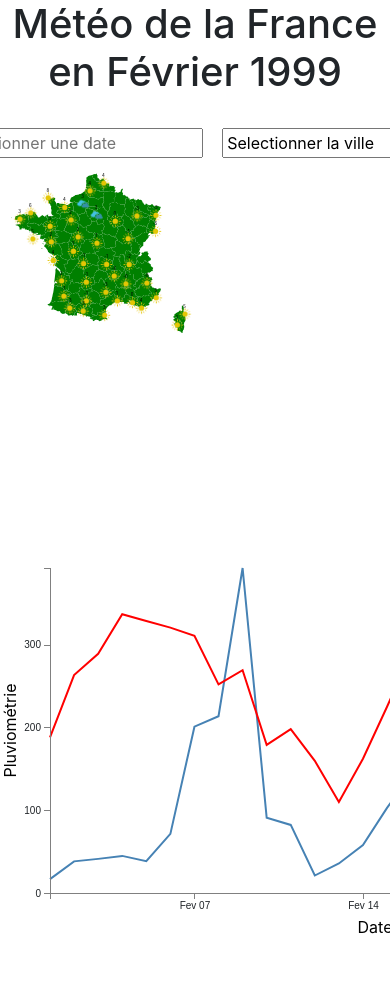
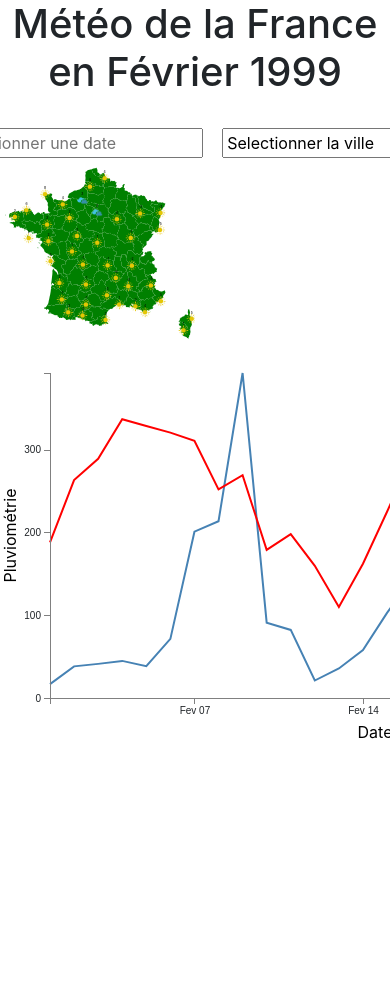
Before and after one commit to NourryThomas/TP3---DataViz, a PHP site: page /TP3---DataViz/html/index.html in a window 390 px wide; the page is wider, and only the part inside the window is pictured. After the commit the page ends 739 px from the top of that part, so only its background shows below. Run offline with PHP 8.4, Linux system fonts and the light colour scheme; some libraries are stand-ins or nearby versions.

Commit message:
Responsive design

```diff
--- a/css/style.css
+++ b/css/style.css
@@ -39,3 +39,7 @@ div.tooltip {
     stroke-width: 1;
     shape-rendering: crispEdges;
 }
+
+#map{
+  width:50%
+}
--- a/js/index.js
+++ b/js/index.js
@@ -1,11 +1,11 @@
 var data = [];
 var stations = [];
 var stationsName = [];
-const width = 550, height = 550;
+const width = 750, height = 750;
 
 const projection = d3.geoConicConformal()
   .center([2.454071, 46.279229])
-  .scale(2600)
+  .scale(3800)
   .translate([width / 2, height / 2]);
 
 function getDay(){
@@ -27,9 +27,11 @@ function createMap() {
 
   path.projection(projection);
 
-  const svg = d3.select('#map').append("svg")
+  const svg = d3.select('#map')
+      .append("svg")
       .attr("id", "svg")
-      .attr("viewBox", "0 0 " + width*2 + " " + height*2);
+      .attr("viewBox", "0 0 750 750");
+      //.attr("height",height);
 
   const deps = svg.append("g");
 
@@ -43,22 +45,22 @@ function createMap() {
         .enter()
         .append("path")
         .attr('class', 'department')
-        .attr("d", path)
-        .on("mouseover", function(d) {
-            div.transition()
-                .duration(200)
-                .style("opacity", .9);
-            div.html("Département : " + d.properties.NOM_DEPT + "<br/>"
-                  +  "Région : " + d.properties.NOM_REGION)
-                .style("left", (d3.event.pageX + 30) + "px")
-                .style("top", (d3.event.pageY - 30) + "px")
-        })
-        .on("mouseout", function(d) {
-            div.style("opacity", 0);
-            div.html("")
-                .style("left", "-500px")
-                .style("top", "-500px");
-        });
+        .attr("d", path);
+        // .on("mouseover", function(d) {
+        //     div.transition()
+        //         .duration(200)
+        //         .style("opacity", .9);
+        //     div.html("Département : " + d.properties.NOM_DEPT + "<br/>"
+        //           +  "Région : " + d.properties.NOM_REGION)
+        //         .style("left", (d3.event.pageX + 30) + "px")
+        //         .style("top", (d3.event.pageY - 30) + "px")
+        // })
+        // .on("mouseout", function(d) {
+        //     div.style("opacity", 0);
+        //     div.html("")
+        //         .style("left", "-500px")
+        //         .style("top", "-500px");
+        // });
     });
 }
 
@@ -221,7 +223,7 @@ function createVilles() {
        })
        .attr("x", function (d) { return projection([d.longitude, d.latitude])[0] - 15; })
        .attr("y", function (d) { return projection([d.longitude, d.latitude])[1] - 15; })
-       .attr("width", "35px")
+       .attr("width", "40px")
        .on("mouseover", function(d) {
            div.transition()
                .duration(200)
@@ -242,10 +244,10 @@ function createVilles() {
 
    /* Create the text for each block */
    elemEnter.append("text")
-       .attr("x", function (d) { return projection([d.longitude, d.latitude])[0] + 1; })
+       .attr("x", function (d) { return projection([d.longitude, d.latitude])[0] + 5; })
        .attr("y", function (d) { return projection([d.longitude, d.latitude])[1] - 15; })
        .attr("text-anchor", "middle")
-       .attr("font-size", "12px")
+       .attr("font-size", "13px")
        .text(function(d){
            if(d.detailJour.length > day - 1)
            {
```
